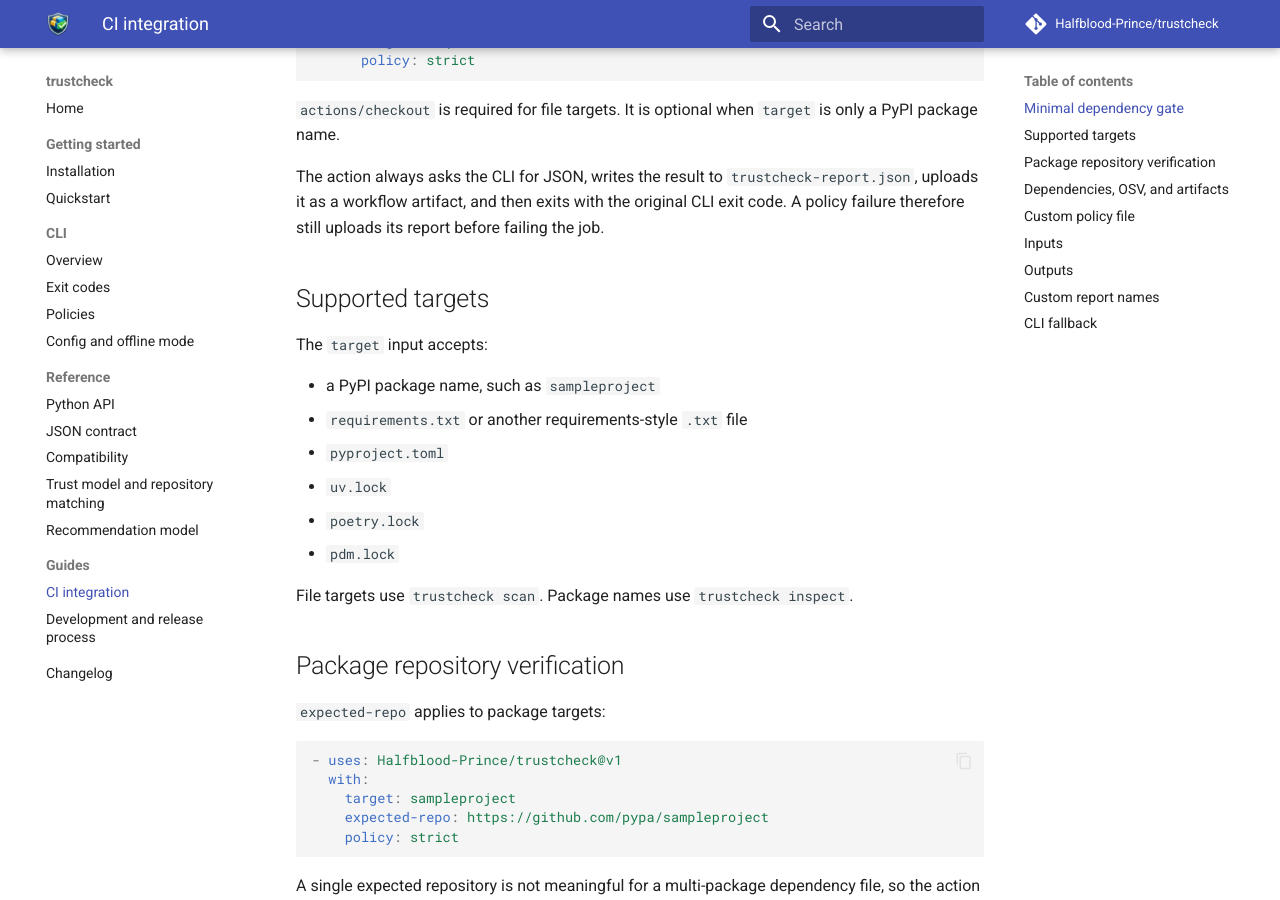
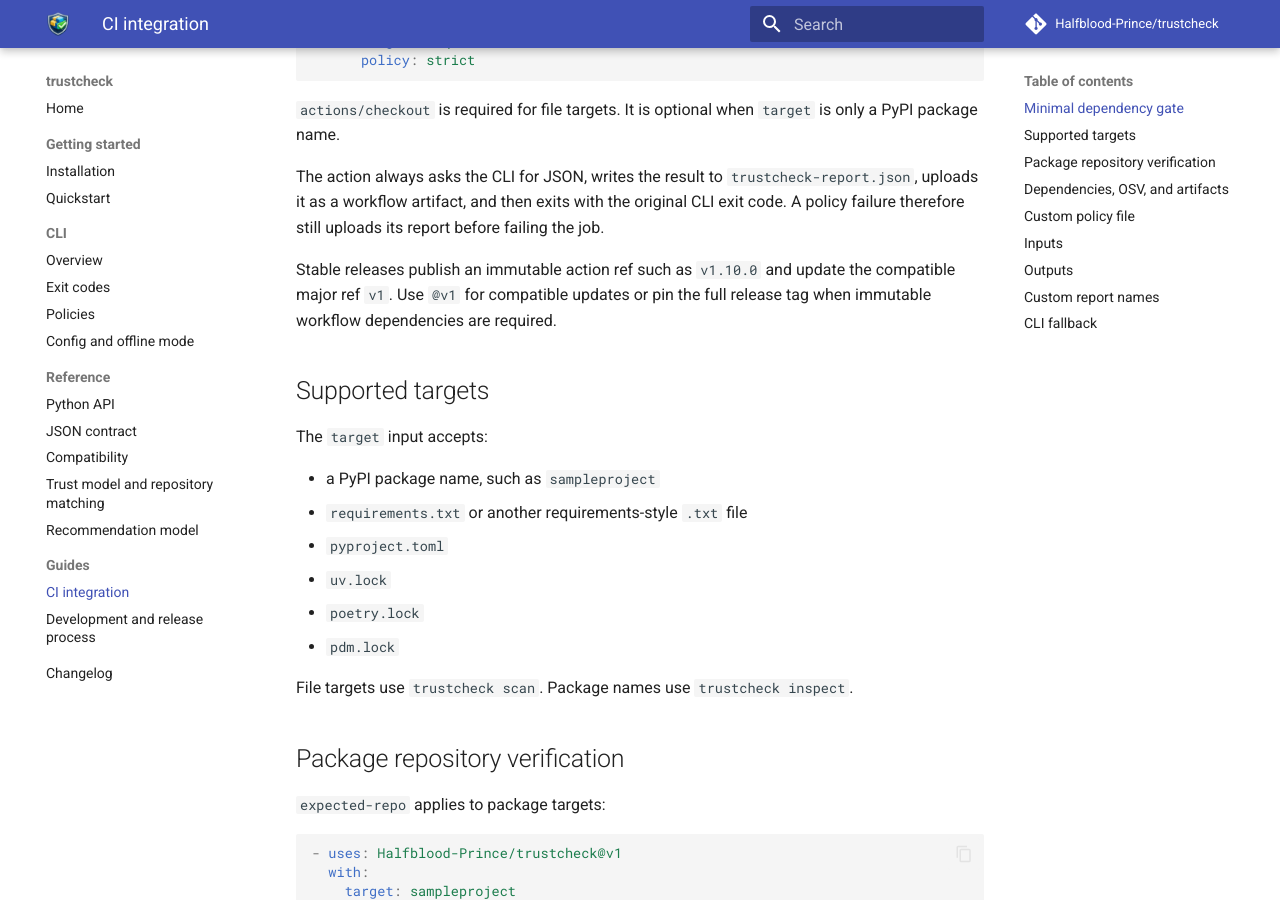
Before and after one commit to Halfblood-Prince/trustcheck, an MkDocs documentation site: the page built from docs/guides/ci-integration.md, in a window 1280 px wide and 900 px high, scrolled down 418 px. Built offline with MkDocs 1.6.1 and Material for MkDocs 9.7.7, drawn with Linux system fonts in a browser that asks for light colours; comment, search, counter and statistics services are not loaded.

Commit message:
Upgraded release CI

```diff
--- a/docs/guides/ci-integration.md
+++ b/docs/guides/ci-integration.md
@@ -24,6 +24,10 @@
 `trustcheck-report.json`, uploads it as a workflow artifact, and then exits
 with the original CLI exit code. A policy failure therefore still uploads its
 report before failing the job.
+
+Stable releases publish an immutable action ref such as `v1.10.0` and update
+the compatible major ref `v1`. Use `@v1` for compatible updates or pin the full
+release tag when immutable workflow dependencies are required.
 
 ## Supported targets
 
```
Also changed, not shown: CHANGELOG.md (+1 -0 lines), README.md (+2 -0 lines), docs/guides/development.md (+2 -0 lines), 2 other files.
